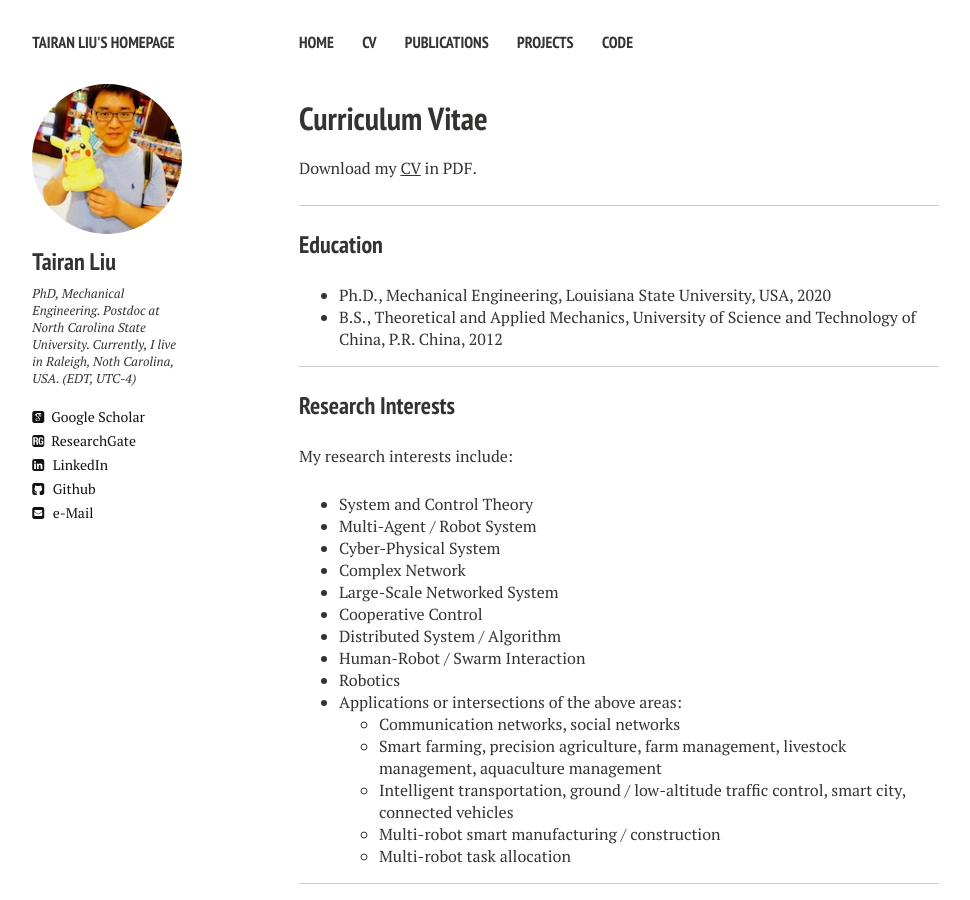
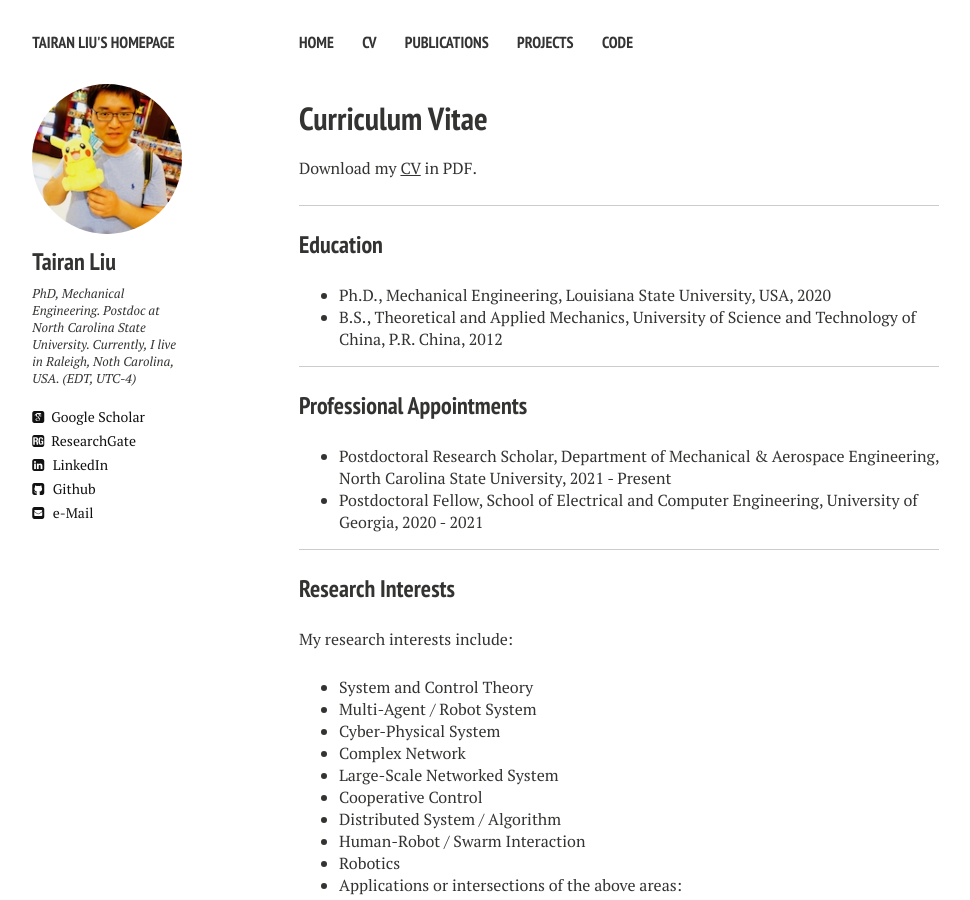
Before and after one commit to liutairan/liutairan.github.io, a Jekyll site: the page built from cv.md, in a window 1280 px wide and 900 px high. Shown: the whole window, without its empty margins (21-991 px from the left). Built offline with Jekyll 4.4.1, drawn with Linux system fonts in a browser that asks for light colours; nearby versions of some CDN libraries.

Commit message:
Update cv.md

```diff
--- a/cv.md
+++ b/cv.md
@@ -17,6 +17,13 @@ Download my <a href="https://liutairan.github.io/TairanLiu-CV.pdf" target="_blan
 
 * Ph.D., Mechanical Engineering, Louisiana State University, USA, 2020
 * B.S., Theoretical and Applied Mechanics, University of Science and Technology of China, P.R. China, 2012
+
+***
+
+### Professional Appointments
+
+* Postdoctoral Research Scholar, Department of Mechanical & Aerospace Engineering, North Carolina State University, 2021 - Present
+* Postdoctoral Fellow, School of Electrical and Computer Engineering, University of Georgia, 2020 - 2021
 
 ***
 
```
